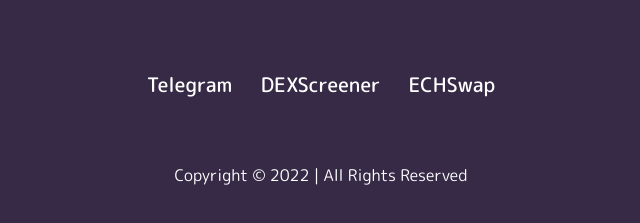
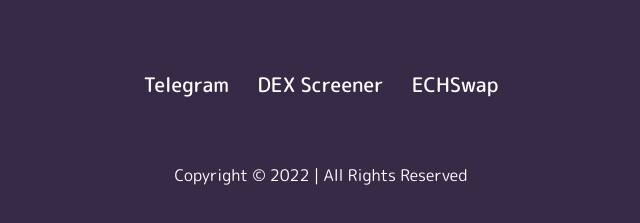
Before and after one commit to echpetsgithub/echpetsgithub.github.io, a plain HTML site: page index.html in a window 1280 px wide. Shown: the part 4358-4581 px from the top of the page, 319-959 px from the left. Drawn offline with nearby package versions, Linux system fonts and the light colour scheme.

Commit message:
Update index.html

```diff
--- a/index.html
+++ b/index.html
@@ -894,7 +894,7 @@ To be announced.
 <li class="d-none"><a class="text-decoration-none" href="#" target="_blank" rel="nofollow">Instagram</a></li>
 <li class="d-none"><a class="text-decoration-none" href="#" target="_blank" rel="nofollow">Facebook</a></li>
 <li class="d-none"><a class="text-decoration-none" href="https://twitter.com/real_twinance/" target="_blank" rel="nofollow">Twitter</a></li>
-<li><a class="text-decoration-none" href="https://poocoin.app/tokens/0xa96621e770938374f24fa7a184bc5807dc7acbc5" target="_blank" rel="nofollow">DEXScreener</a></li>
+<li><a class="text-decoration-none" href="https://dexscreener.com/echelon/0xb005ec41fecafe87019cda0d1a8e6a7a11c851f0" target="_blank" rel="nofollow">DEX Screener</a></li>
 <li><a class="text-decoration-none" href="https://ecswap.org/#/swap?outputCurrency=0xf4c34b17571e93f9022ebeb6033cd9737310ab41" target="_blank" rel="nofollow">ECHSwap</a></li>
 </ul>
 </div>
```
